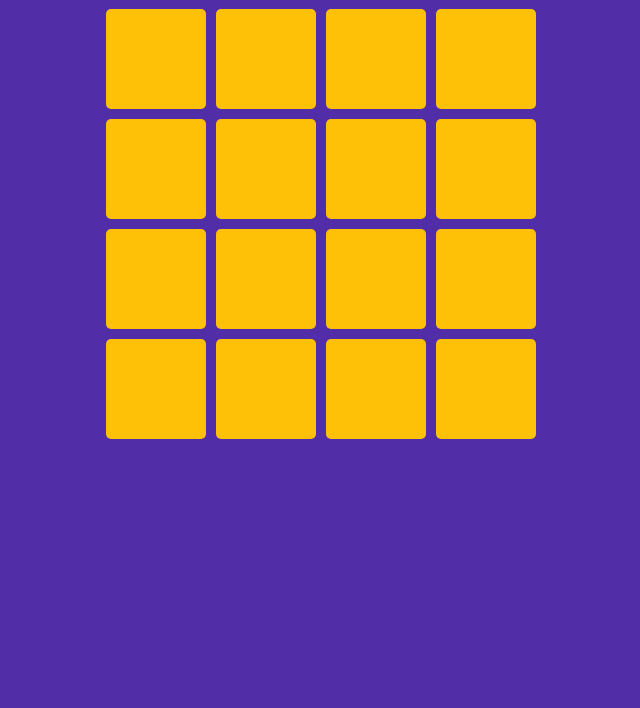
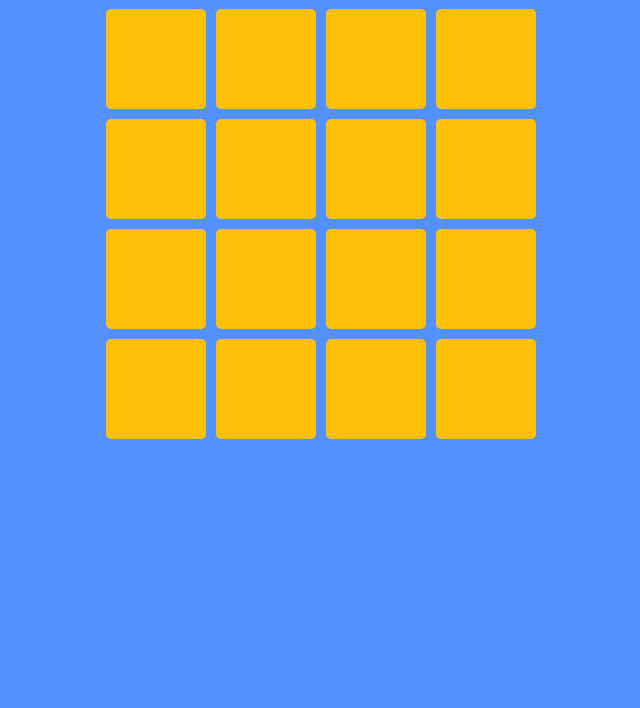
Before and after one commit to NabilAFK/eg, a plain HTML site: page index.html in a window 1280 px wide. Shown: the part 92-800 px from the top of the page, without its empty margins (259-899 px from the left). Drawn offline with Linux system fonts and the light colour scheme.

Commit message:
Update style.css

```diff
--- a/style.css
+++ b/style.css
@@ -9,7 +9,7 @@ body {
   font-family: "Work Sans", sans-serif;
   font-size: 18px;
   line-height: 1.4;
-  background-color: #512da8;
+  background-color: #5291ff;
 }
 
 h1,
```
